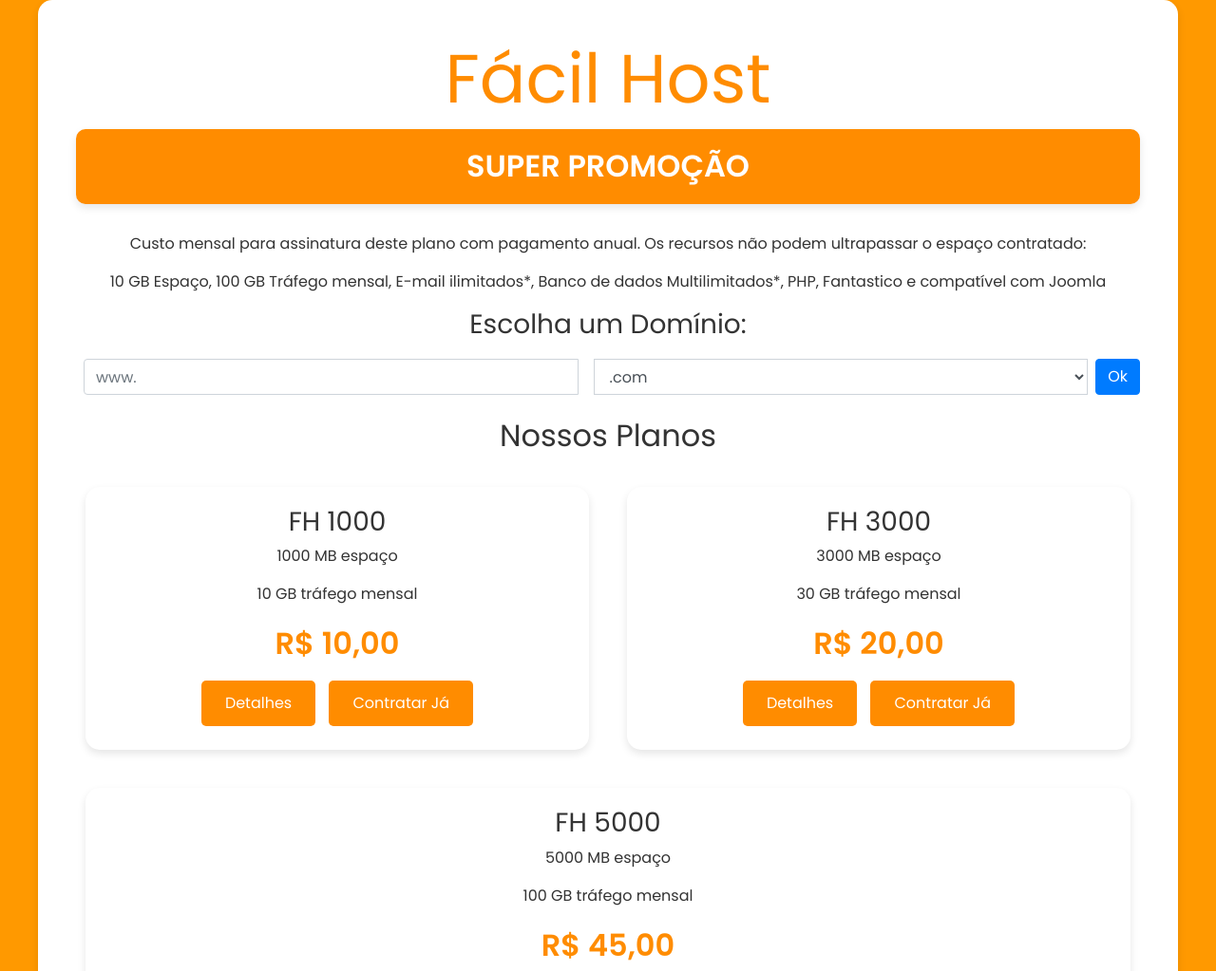
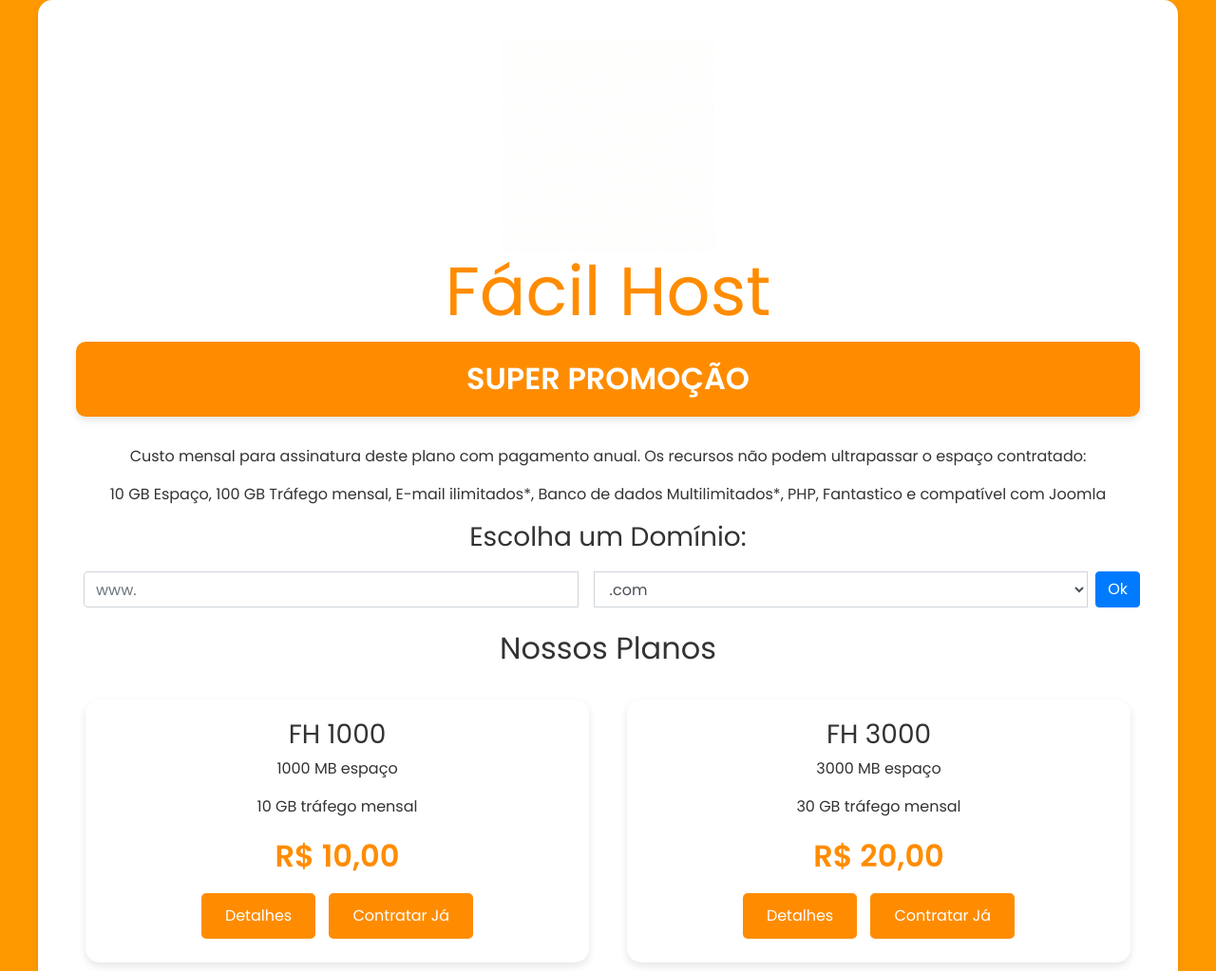
Before and after one commit to Misavski2/bootstrap-site, a plain HTML site: page index.html in a window 1280 px wide. Shown: the top 1023 px of the page at 95% size. Drawn offline with nearby package versions, Linux system fonts and the light colour scheme.

Commit message:
first commit

```diff
--- a/index.html
+++ b/index.html
@@ -1,20 +1,17 @@
 <!DOCTYPE html>
 <html lang="pt-BR">
-
 <head>
     <meta charset="UTF-8">
     <meta name="viewport" content="width=device-width, initial-scale=1.0">
     <title>Fácil Host</title>
     <link rel="stylesheet" href="https://stackpath.bootstrapcdn.com/bootstrap/4.5.2/css/bootstrap.min.css">
-  <link href="https://fonts.googleapis.com/css2?family=Poppins:wght@400;600&family=Roboto:wght@400;500&display=swap"
-    rel="stylesheet">
+    <link href="https://fonts.googleapis.com/css2?family=Poppins:wght@400;600&family=Roboto:wght@400;500&display=swap" rel="stylesheet">
     <style>
         body {
             font-family: 'Poppins', sans-serif;
             background: linear-gradient(to right, #ff9900, #ff9900);
             color: #333;
         }
-
         .container {
             background: #fff;
             padding: 40px;
@@ -23,14 +20,12 @@
             max-width: 1200px;
             margin: auto;
         }
-
         .fh-logo {
             font-size: 4.5em;
             color: #ff8c00;
             text-align: center;
             margin-bottom: 10px;
         }
-
         .promocao {
             background: #ff8c00;
             padding: 20px;
@@ -41,14 +36,12 @@
             margin-bottom: 30px;
             font-weight: bold;
         }
-
         .planos {
             display: flex;
             justify-content: space-between;
             flex-wrap: wrap;
             gap: 20px;
         }
-
         .plano {
             background: #fff;
             padding: 20px;
@@ -59,19 +52,16 @@
             margin: 10px;
             transition: transform 0.3s ease, box-shadow 0.3s ease;
         }
-
         .plano:hover {
             transform: translateY(-5px);
             box-shadow: 0 8px 16px rgba(0, 0, 0, 0.2);
         }
-
         .preco {
             font-size: 2em;
             font-weight: bold;
             color: #ff8c00;
             margin-bottom: 10px;
         }
-
         .botao {
             background-color: #ff8c00;
             color: #fff;
@@ -82,12 +72,10 @@
             transition: background-color 0.3s ease, transform 0.3s ease;
             margin: 5px;
         }
-
         .botao:hover {
             background-color: #e67e22;
             transform: scale(1.05);
         }
-
         .footer {
             background: #f1970f;
             padding: 20px;
@@ -96,28 +84,24 @@
             border-top: 1px solid #ffb74d;
             margin-top: 30px;
         }
-
         @media (max-width: 768px) {
             .plano {
                 flex: 1 1 100%;
             }
         }
-
         .input-group {
             margin: 20px 0;
         }
     </style>
 </head>
-
 <body>
     <div class="container">
         <div class="text-center">
+            <img src="Hannah.gif" alt="GIF" style="max-width: 20%; height: auto;">
             <h1 class="fh-logo">Fácil Host</h1>
             <h2 class="promocao">SUPER PROMOÇÃO</h2>
-      <p>Custo mensal para assinatura deste plano com pagamento anual. Os recursos não podem ultrapassar o espaço
-        contratado:</p>
-      <p>10 GB Espaço, 100 GB Tráfego mensal, E-mail ilimitados*, Banco de dados Multilimitados*, PHP, Fantastico e
-        compatível com Joomla</p>
+            <p>Custo mensal para assinatura deste plano com pagamento anual. Os recursos não podem ultrapassar o espaço contratado:</p>
+            <p>10 GB Espaço, 100 GB Tráfego mensal, E-mail ilimitados*, Banco de dados Multilimitados*, PHP, Fantastico e compatível com Joomla</p>
         </div>
 
         <h3 class="text-center">Escolha um Domínio:</h3>
@@ -189,5 +173,4 @@
         </div>
     </div>
 </body>
-
 </html>
```
Also changed, not shown: Hannah.gif (added). Lines whose indentation alone changed are shown as unchanged.
